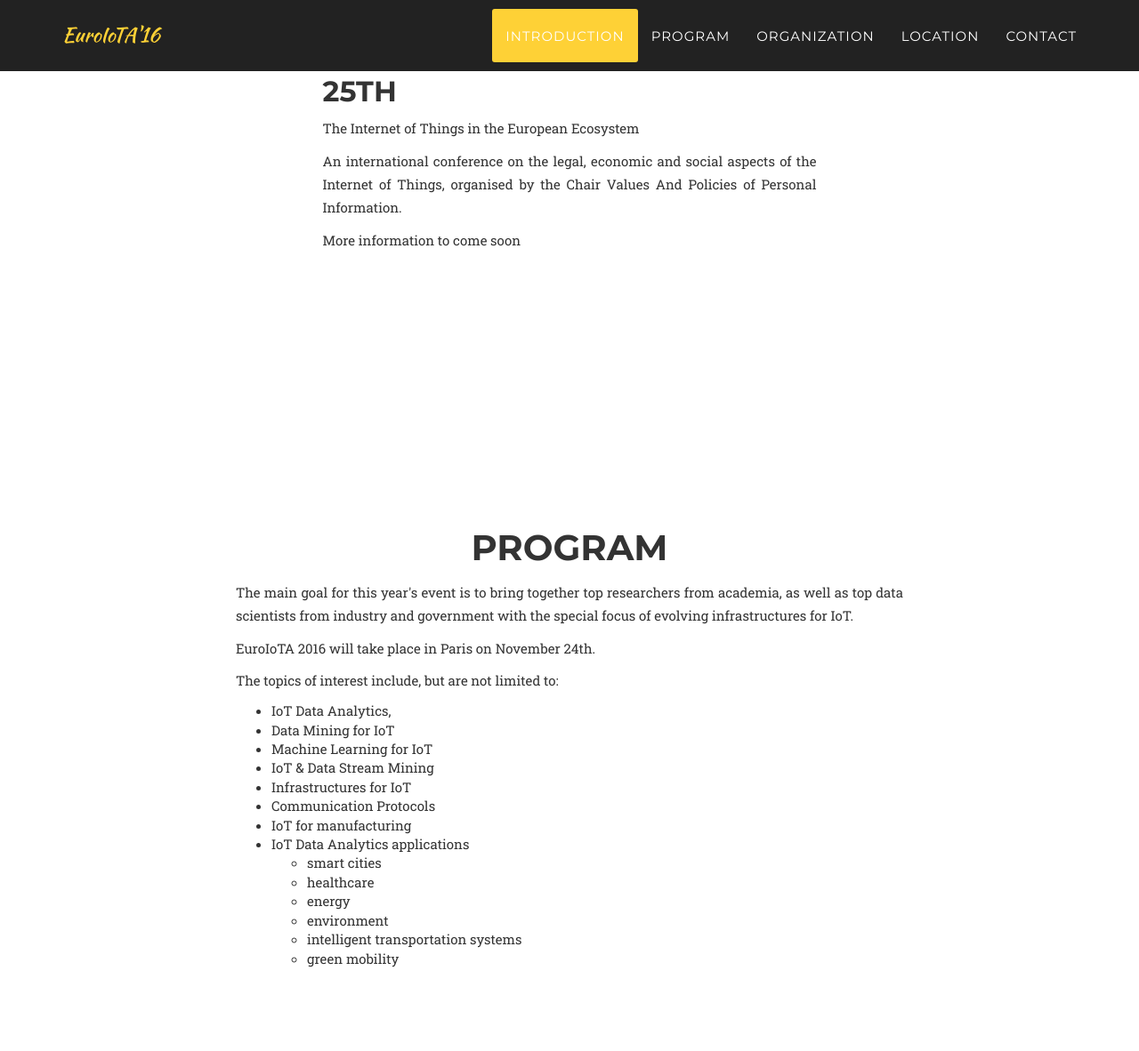
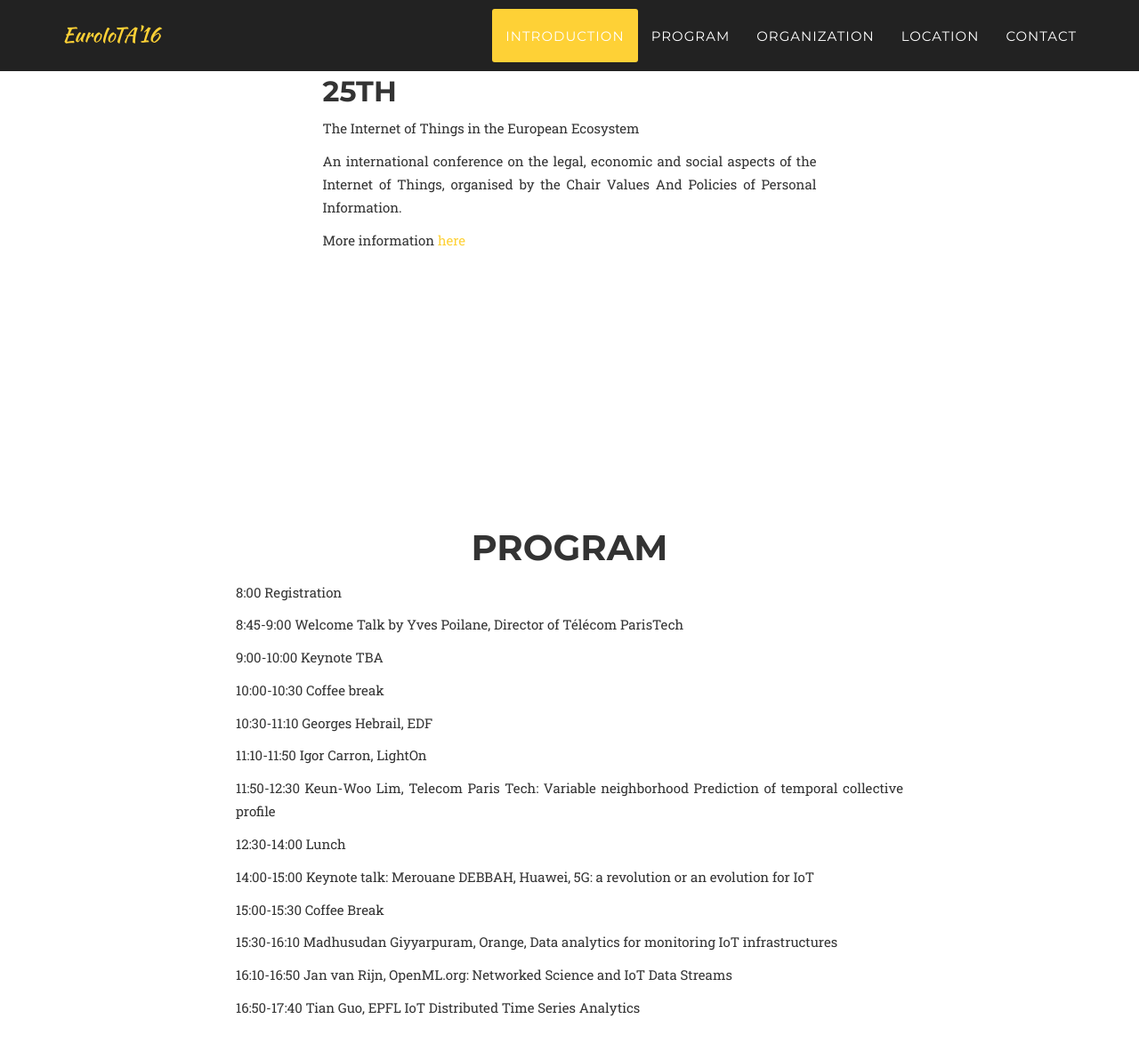
Before and after one commit to bigmine/euroiota16, a Jekyll site: the page built from index.html, in a window 1280 px wide and 1400 px high, scrolled down 1312 px. Shown: the top 1182 px of the window at 89% size. Built offline with Jekyll 4.4.1, drawn with Linux system fonts in a browser that asks for light colours; some web fonts are replaced.

Commit message:
Add program

```diff
--- a/_includes/introduction.html
+++ b/_includes/introduction.html
@@ -25,7 +25,7 @@ and variability, of such data. There is a great deal of interest in analyzing da
 <h2>Save the Date: November 25th</h2>
 <p>The Internet of Things in the European Ecosystem
 </p><p>An international conference on the legal, economic and social aspects of the Internet of Things, organised by the Chair Values And Policies of Personal Information.
-</p><p>More information to come soon</p>
+</p><p>More information <a href="https://cvpip.wp.mines-telecom.fr/2016/10/21/the-internet-of-things-in-the-european-ecosystem/">here</a></p>
 </div>
             </div>
         </div>
--- a/_includes/talks.html
+++ b/_includes/talks.html
@@ -10,34 +10,29 @@
 <div class="col-md-2">
 </div>
                 <div class="col-md-8">
-                    <p>
-The main
-goal for this year's event is to bring together top researchers
-from academia, as well as top data scientists from industry and
-government with the special focus of evolving infrastructures for IoT.
+
+                  <p>8:00 Registration
+                  </p><p>8:45-9:00 Welcome Talk by Yves Poilane, Director of Télécom ParisTech
+                  </p><p>9:00-10:00 Keynote TBA
 </p><p>
-EuroIoTA 2016 will take place in Paris on November 24th.
+      </p><p>            10:00-10:30 Coffee break
 </p><p>
-The topics of interest include, but are not limited to:
-</p><ul>
-	<li>IoT Data Analytics,</li>
-	<li>Data Mining for IoT</li>
-	<li>Machine Learning for IoT</li>
-	<li>IoT &amp; Data Stream Mining</li>
-	<li>Infrastructures for IoT</li>
-	<li>Communication Protocols</li>
-	<li>IoT for manufacturing</li>
-	<li>IoT Data Analytics applications
-<ul>
-	<li>smart cities</li>
-	<li>healthcare</li>
-	<li>energy</li>
-	<li>environment</li>
-	<li>intelligent transportation systems</li>
-	<li>green mobility</li>
-</ul>
-</li>
-</ul>
+      </p><p>            10:30-11:10 Georges Hebrail, EDF
+            </p><p>      11:10-11:50 Igor Carron, LightOn
+              </p><p>    11:50-12:30 Keun-Woo Lim, Telecom Paris Tech: Variable neighborhood Prediction of temporal collective profile
+</p><p>
+  </p><p>                12:30-14:00 Lunch
+</p><p>
+</p><p>                  14:00-15:00 Keynote talk: Merouane DEBBAH, Huawei, 5G: a revolution or an evolution for IoT
+</p><p>
+</p><p>                  15:00-15:30 Coffee Break
+</p><p>
+</p><p>                  15:30-16:10 Madhusudan Giyyarpuram, Orange, Data analytics for monitoring IoT infrastructures
+</p><p>                  16:10-16:50 Jan van Rijn, OpenML.org: Networked Science and IoT Data Streams
+</p><p>                  16:50-17:40 Tian Guo, EPFL IoT Distributed Time Series Analytics
+</p>
+
+
                 </div>
             </div>
     </section>
```
